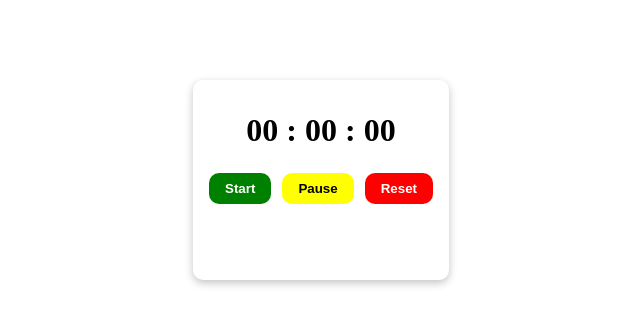
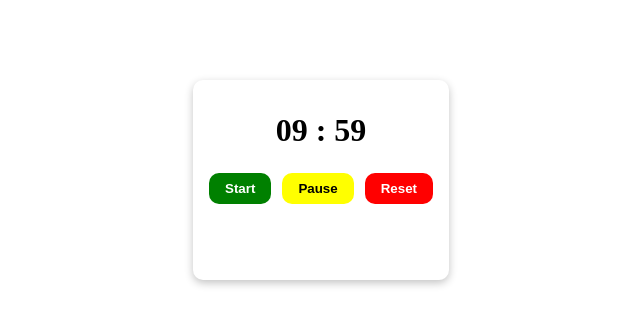
Before and after one commit to MukeshKumarCoder/Masai_Js_Problems, a plain HTML site: page Js_Timer/index.html in a window 1280 px wide. Both pictures are taken after a click on the button "Start". Shown: the whole page, without its empty margins (319-959 px from the left). Drawn offline with Linux system fonts and the light colour scheme.

Commit message:
Js Timer Project

```diff
--- a/Js_Timer/index.html
+++ b/Js_Timer/index.html
@@ -49,7 +49,7 @@
   </head>
   <body>
     <div class="stopwatch">
-      <div id="display">00 : 00 : 00</div>
+      <div id="display">00 : 00</div>
       <div class="btn">
         <button style="background-color: green" id="startBtn">Start</button>
         <button style="background-color: yellow; color: black" id="pauseBtn">
@@ -58,5 +58,44 @@
         <button style="background-color: red" id="resetBtn">Reset</button>
       </div>
     </div>
+
+    <script>
+      let display = document.getElementById("display");
+      let startBtn = document.getElementById("startBtn");
+      let pauseBtn = document.getElementById("pauseBtn");
+      let resetBtn = document.getElementById("resetBtn");
+
+      let timeCount = 10;
+      let timer = timeCount * 60;
+      let newTimer = null;
+
+      let updateCount = () => {
+        let minut = Math.floor(timer / 60);
+        let second = timer % 60;
+         minut = minut < 10 ? "0" + minut : minut;
+         second = second < 10 ? "0" + second : second;
+        display.innerHTML = `${minut} : ${second}`;
+        timer--;
+      };
+
+      startBtn.addEventListener("click", () => {
+        if (newTimer !== null) {
+          clearInterval(newTimer);
+        } else {
+          newTimer = setInterval(updateCount, 1000);
+        }
+      });
+
+      pauseBtn.addEventListener("click", () => {
+        clearInterval(newTimer);
+      });
+
+      resetBtn.addEventListener("click", () => {
+        clearInterval(newTimer);
+        timer = timeCount * 60;
+        updateCount();
+        newTimer = null;
+      });
+    </script>
   </body>
 </html>
```
